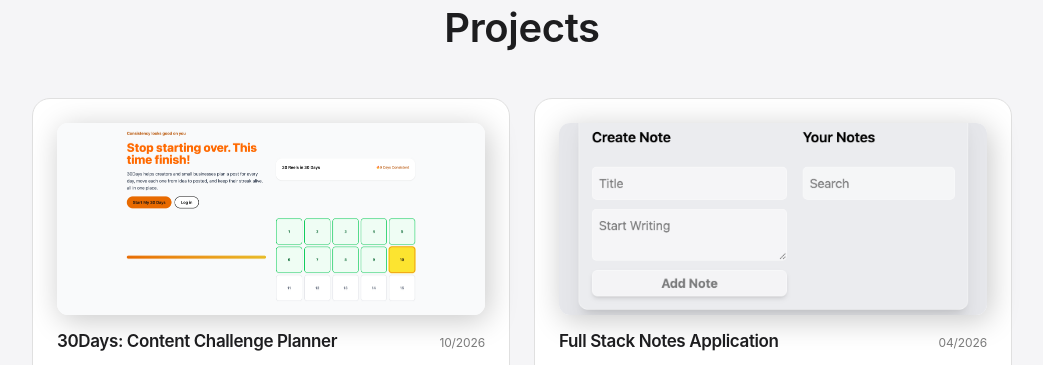
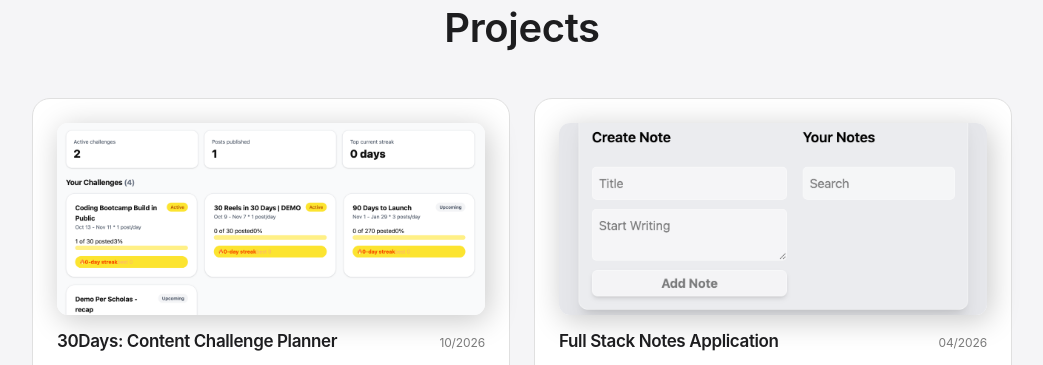
Before and after one commit to essencenroberts/portfolio-v2, a React (Vite) app: page / in a window 1280 px wide. Shown: the part 3080-3445 px from the top of the page, without its empty margins (118-1161 px from the left). Built offline with nearby package versions, Linux system fonts and the light colour scheme.

Commit message:
updated preview image for 30days project and imported it and added it to data files

```diff
--- a/src/components/Projects.jsx
+++ b/src/components/Projects.jsx
@@ -1,12 +1,12 @@
 import { PROJECTS } from "../data/resume";
 import notesAppImage from "../assets/images/notes-app.png";
 import timeKeeperAppImage from "../assets/images/time-tracker-app-image.png";
-import thirtyDayAppImage from "../assets/images/thirtyday-app.png"
+import thirtyDayAppImage from "../assets/images/thirtydays-demo.png"
 
 const PROJECT_IMAGES = {
   "notes-app.png": notesAppImage,
   "time-tracker-app-image.png": timeKeeperAppImage,
-  "thirtyday-app.png": thirtyDayAppImage,
+  "thirtydays-demo.png": thirtyDayAppImage,
 };
 
 function Projects() {
--- a/src/data/resume.js
+++ b/src/data/resume.js
@@ -97,7 +97,7 @@ export const PROJECTS = [
     title: "30Days: Content Challenge Planner",
     period: "10/2026",
     tags: ["React", "TypeScript", "Node.js", "Express", "MongoDB", "TailwindCSS", "JWT"],
-    image: "thirtyday-app.png",
+    image: "thirtydays-demo.png",
     liveUrl: "https://thirtyday.onrender.com",
     repoUrl: "https://github.com/essencenroberts/30days-backend",
     backendRepoUrl: "https://github.com/essencenroberts/30days-backend",
```
Also changed, not shown: src/assets/images/thirtydays-demo.png (added).
